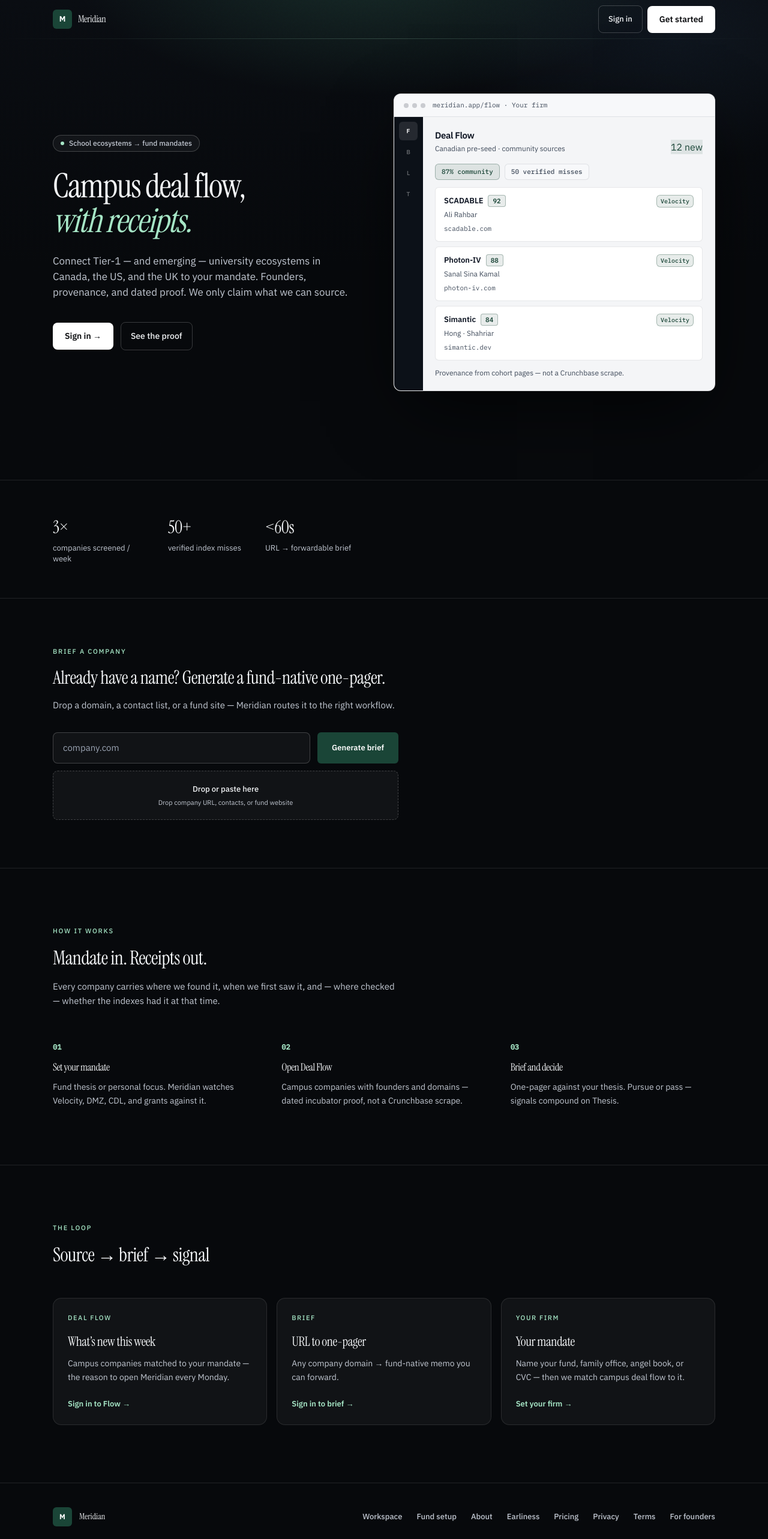
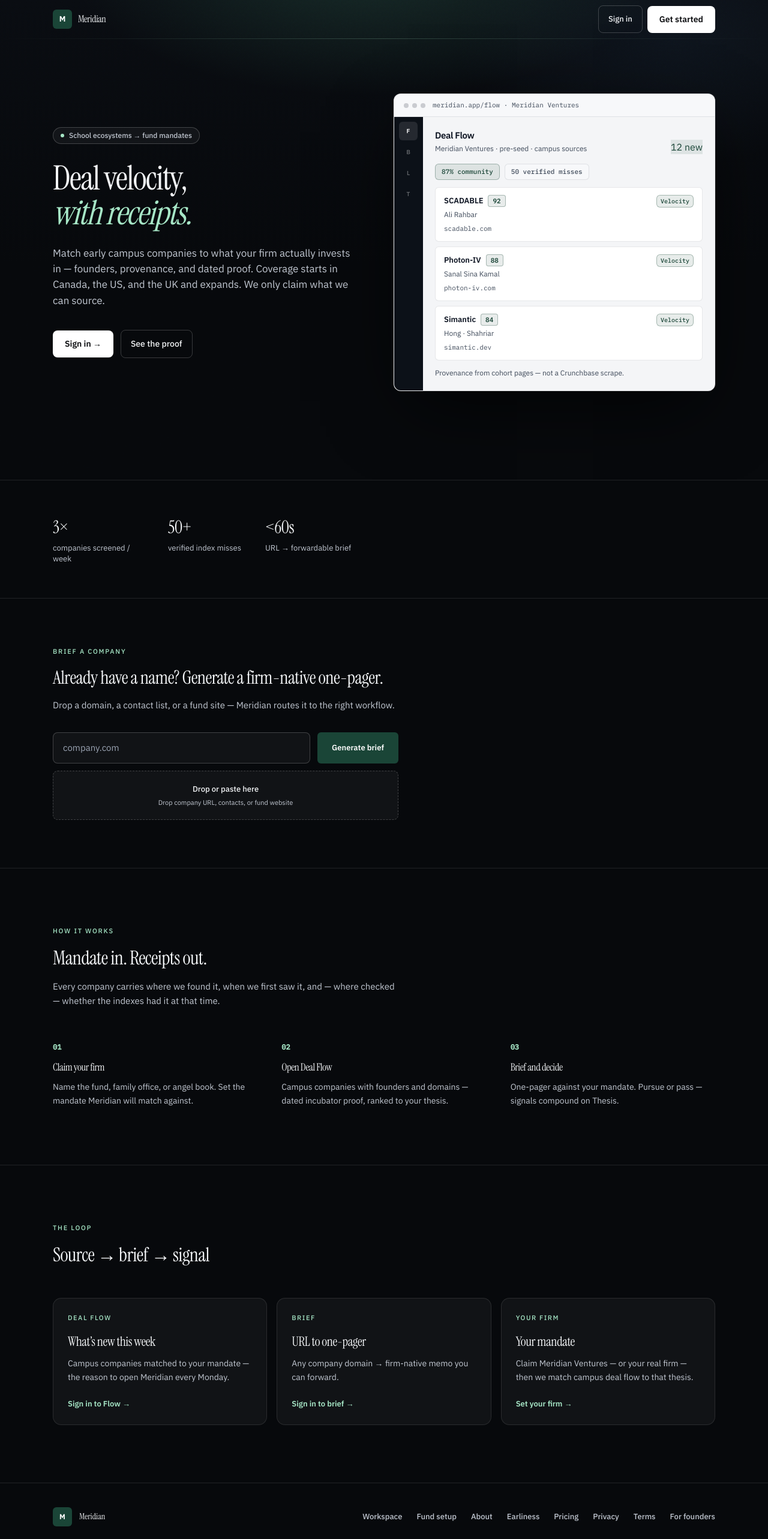
Before and after one commit to ammar-adam/meridian, a Next.js app: page / in a window 1280 px wide. Shown: the top 2566 px of the page at 60% size. Built offline with nearby package versions, Linux system fonts and the light colour scheme; no server answers.

Commit message:
Reframe landing and hype film around Meridian Ventures.
Lead with school→mandate deal velocity and receipts; demote Tier-1 geography from the hook, lock the fictional demo firm, and ship a paste-ready 30/45/60s staging shot plan.

Co-authored-by: Cursor <cursoragent@cursor.com>

```diff
--- a/app/page.jsx
+++ b/app/page.jsx
@@ -19,14 +19,15 @@ export default function LandingPage() {
                 School ecosystems → fund mandates
               </span>
               <h1 className="m-landing-headline">
-                Campus deal flow,
+                Deal velocity,
                 <br />
                 <em>with receipts.</em>
               </h1>
               <p className="m-landing-lead">
-                Connect Tier-1 — and emerging — university ecosystems in Canada,
-                the US, and the UK to your mandate. Founders, provenance, and
-                dated proof. We only claim what we can source.
+                Match early campus companies to what your firm actually invests
+                in — founders, provenance, and dated proof. Coverage starts in
+                Canada, the US, and the UK and expands. We only claim what we
+                can source.
               </p>
               <div className="mt-9 flex flex-wrap items-center gap-3">
                 <a href="/welcome?next=/flow" className="m-btn-invert">
@@ -69,7 +70,7 @@ export default function LandingPage() {
           <div className="max-w-xl">
             <p className="m-kicker mb-3">Brief a company</p>
             <h2 className="m-landing-h2 text-[1.9rem]">
-              Already have a name? Generate a fund-native one-pager.
+              Already have a name? Generate a firm-native one-pager.
             </h2>
             <p className="mt-3 text-[15px] leading-relaxed m-landing-sub">
               Drop a domain, a contact list, or a fund site — Meridian routes it
@@ -94,9 +95,21 @@ export default function LandingPage() {
           </div>
 
           <div className="grid gap-10 sm:grid-cols-3">
-            <Step num="01" title="Set your mandate" desc="Fund thesis or personal focus. Meridian watches Velocity, DMZ, CDL, and grants against it." />
-            <Step num="02" title="Open Deal Flow" desc="Campus companies with founders and domains — dated incubator proof, not a Crunchbase scrape." />
-            <Step num="03" title="Brief and decide" desc="One-pager against your thesis. Pursue or pass — signals compound on Thesis." />
+            <Step
+              num="01"
+              title="Claim your firm"
+              desc="Name the fund, family office, or angel book. Set the mandate Meridian will match against."
+            />
+            <Step
+              num="02"
+              title="Open Deal Flow"
+              desc="Campus companies with founders and domains — dated incubator proof, ranked to your thesis."
+            />
+            <Step
+              num="03"
+              title="Brief and decide"
+              desc="One-pager against your mandate. Pursue or pass — signals compound on Thesis."
+            />
           </div>
         </div>
       </section>
@@ -112,19 +125,27 @@ export default function LandingPage() {
             <a href="/welcome?next=/flow" className="group m-bento">
               <span className="m-bento-icon">Deal Flow</span>
               <h3 className="m-bento-title">What’s new this week</h3>
-              <p className="m-bento-desc">Campus companies matched to your mandate — the reason to open Meridian every Monday.</p>
+              <p className="m-bento-desc">
+                Campus companies matched to your mandate — the reason to open
+                Meridian every Monday.
+              </p>
               <span className="m-bento-link">Sign in to Flow →</span>
             </a>
             <a href="/welcome?next=/brief" className="group m-bento">
               <span className="m-bento-icon">Brief</span>
               <h3 className="m-bento-title">URL to one-pager</h3>
-              <p className="m-bento-desc">Any company domain → fund-native memo you can forward.</p>
+              <p className="m-bento-desc">
+                Any company domain → firm-native memo you can forward.
+              </p>
               <span className="m-bento-link">Sign in to brief →</span>
             </a>
             <a href="/welcome?next=/flow" className="group m-bento">
               <span className="m-bento-icon">Your firm</span>
               <h3 className="m-bento-title">Your mandate</h3>
-              <p className="m-bento-desc">Name your fund, family office, angel book, or CVC — then we match campus deal flow to it.</p>
+              <p className="m-bento-desc">
+                Claim Meridian Ventures — or your real firm — then we match
+                campus deal flow to that thesis.
+              </p>
               <span className="m-bento-link">Set your firm →</span>
             </a>
           </div>
--- a/components/workspace-preview.jsx
+++ b/components/workspace-preview.jsx
@@ -9,7 +9,7 @@ export default function WorkspacePreview() {
             <span className="h-2 w-2 rounded-full" style={{ background: 'var(--m-border-strong)' }} />
           </div>
           <span className="font-mono text-[11px]" style={{ color: 'var(--m-muted)' }}>
-            meridian.app/flow · Your firm
+            meridian.app/flow · Meridian Ventures
           </span>
         </div>
 
@@ -31,7 +31,7 @@ export default function WorkspacePreview() {
             <div className="mb-4 flex flex-wrap items-end justify-between gap-2">
               <div>
                 <div className="text-[15px] font-semibold tracking-tight" style={{ color: 'var(--m-text)', fontFamily: 'var(--m-font)' }}>Deal Flow</div>
-                <div className="mt-0.5 text-[12px]" style={{ color: 'var(--m-muted)' }}>Canadian pre-seed · community sources</div>
+                <div className="mt-0.5 text-[12px]" style={{ color: 'var(--m-muted)' }}>Meridian Ventures · pre-seed · campus sources</div>
               </div>
               <span className="m-stat-pill-success">12 new</span>
             </div>
--- a/components/workspace-shell.jsx
+++ b/components/workspace-shell.jsx
@@ -26,7 +26,7 @@ const NAV_GROUPS = [
   {
     label: 'More',
     items: [
-      { href: '/schools', label: 'Schools', desc: 'Tier-1 ecosystems' },
+      { href: '/schools', label: 'Schools', desc: 'Campus ecosystems' },
       { href: '/pilot', label: 'Coverage', desc: 'Proof numbers' },
     ],
   },
```
Also changed, not shown: 3 other files (tests, documents, lock files or other folders).
